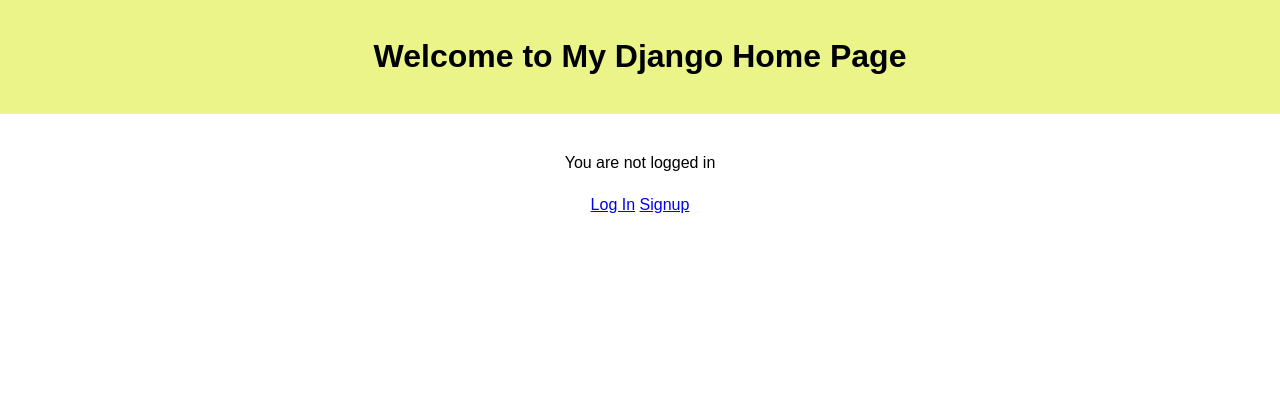
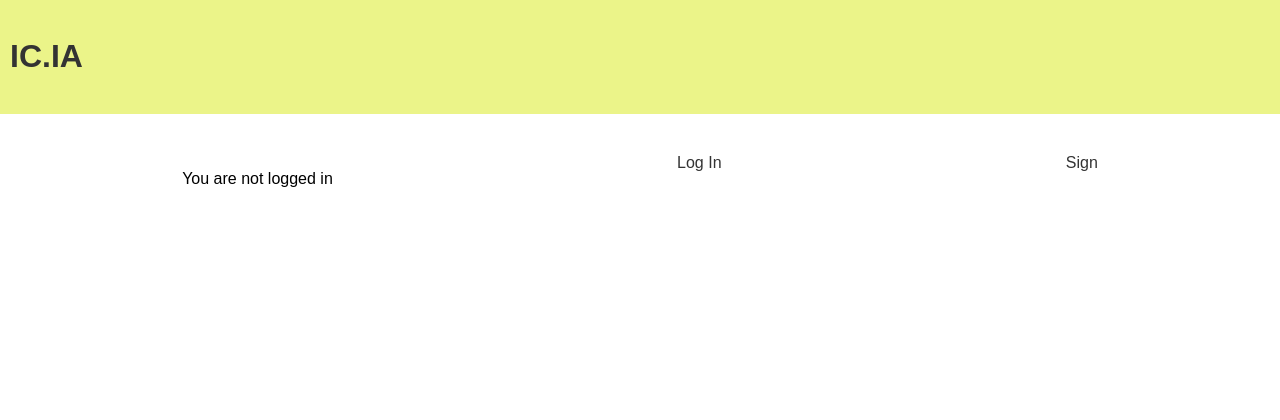
Before and after one commit to Martoto/icia-webapp, a Django app: page / in a window 1280 px wide. Shown: the top 420 px of the page. Run offline with Django 5.2, Linux system fonts and the light colour scheme.

Commit message:
home styling

```diff
--- a/icia/static/style.css
+++ b/icia/static/style.css
@@ -9,13 +9,17 @@
     display: flex;
     flex-direction: column;
 }
+header {
+    padding: 10px;
+    text-align: left; /* Align text to the left */
+}
 header, footer {
     background-color: #ebf489;
     padding: 10px;
-    text-align: center;
 }
 footer {
     margin-top: auto;
+    text-align: center;
 }
 .content {
     flex: 1;
@@ -25,3 +29,15 @@
     text-align: center;
 
 }
+ul.horizontal-list {
+    list-style-type: none;
+    padding: 0;
+    margin: 0;
+    display: grid;
+    grid-auto-flow: column;
+    column-gap: 20px;
+}
+a {
+    text-decoration: none; /* Remove underline from links */
+    color: #333; /* Text color */
+}
--- a/icia/templates/base.html
+++ b/icia/templates/base.html
@@ -4,6 +4,7 @@
 
 <head>
   {% load static %}
+  {% load i18n %}
   <link rel="stylesheet" href="{% static 'style.css' %}">
   <meta charset="utf-8">
   <meta name="viewport" content="width=device-width, initial-scale=1.0">
@@ -11,7 +12,7 @@
 </head>
 
 <header>
-  <h1>Welcome to My Django Home Page</h1>
+  <h1><a href="{% url 'home' %}">IC.IA</a></h1>
 </header>
 
 <body>
--- a/icia/templates/home.html
+++ b/icia/templates/home.html
@@ -1,5 +1,7 @@
 <!-- templates/home.html-->
 {% extends 'base.html' %}
+{% load i18n %}
+
 
 {% block title %}Home{% endblock %}
 
@@ -11,8 +13,10 @@
   <button type="submit">Log Out</button>
 </form>
 {% else %}
-<p>You are not logged in</p>
-<a href="{% url 'login' %}">Log In</a>
-<a href="{% url 'signup' %}">Signup</a>
+<ul class="horizontal-list">
+  <li><p>{% trans "You are not logged in" %}</p></li>
+  <li><a href="{% url 'login' %}">Log In</a></li>
+  <li><a href="{% url 'signup' %}">Sign</a></li>
+</ul>
 {% endif %}
 {% endblock %}
```
